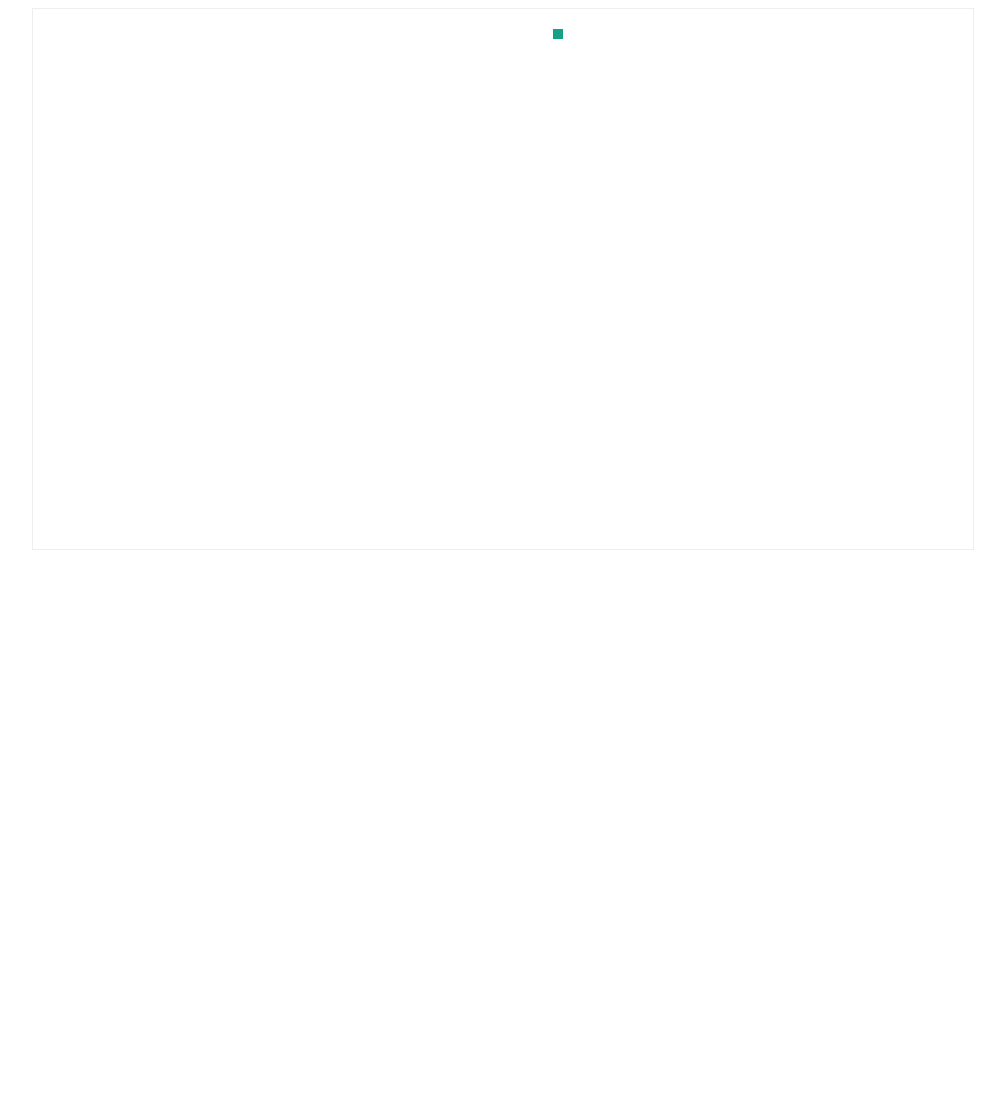
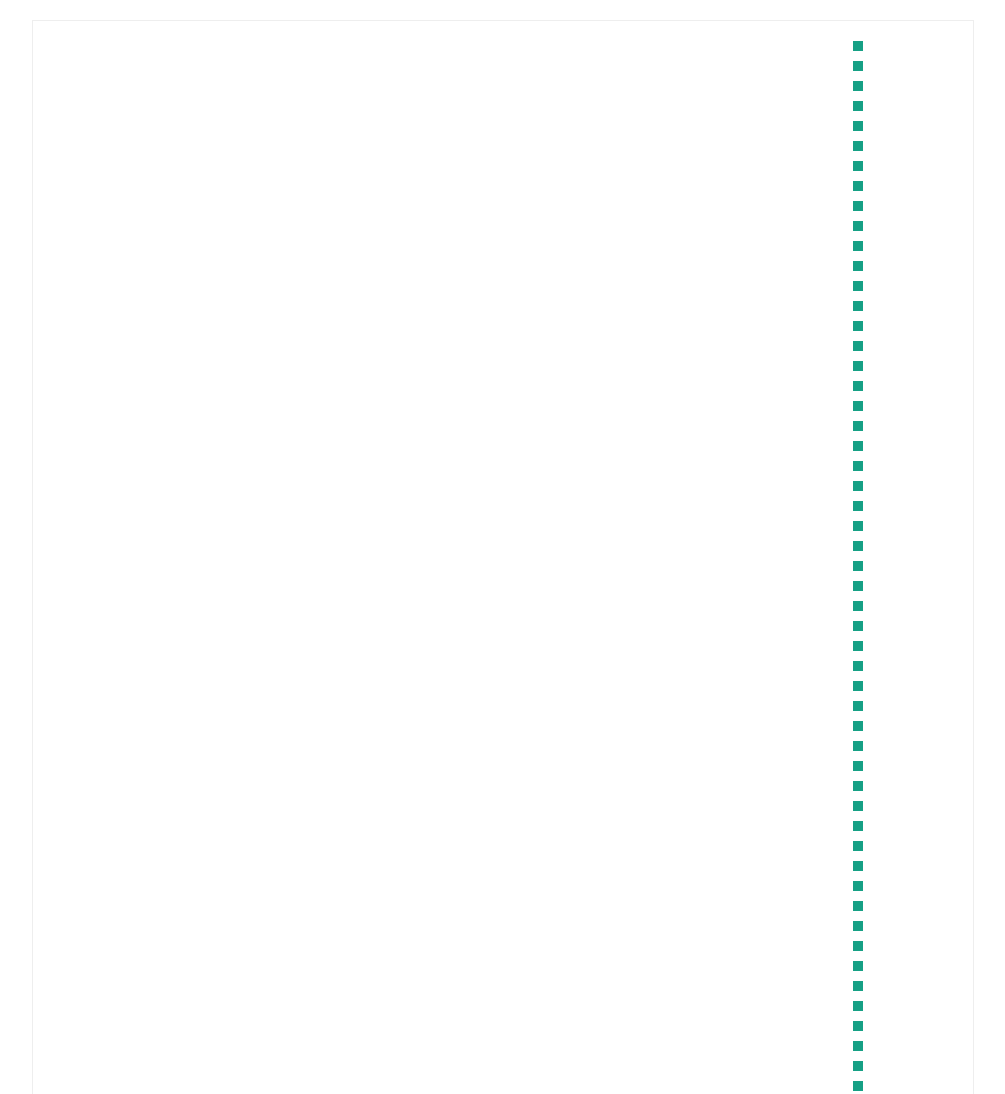
Before and after one commit to crashuniverse/move, a plain HTML site: page move.html in a window 1280 px wide. Shown: the top 1094 px of the page, without its empty margins (137-1142 px from the left). Before the commit the page ends 800 px from the top, so only its background shows below. Drawn offline with Linux system fonts and the light colour scheme.

Commit message:
render 100 squares and move them 800 times

```diff
--- a/move.css
+++ b/move.css
@@ -1,7 +1,7 @@
 .container {
   width: 900px;
   border: solid 1px #eeeeee;
-  margin: 0 auto;
+  margin: 20px auto;
   padding: 20px;
   min-height: 500px;
 }
@@ -9,5 +9,6 @@
 .square {
   width: 10px;
   height: 10px;
+  margin-bottom: 10px;
   background-color: #16a085;
 }
--- a/move.html
+++ b/move.html
@@ -5,9 +5,7 @@
   <link rel="stylesheet" type="text/css" href="move.css" />
 </head>
 <body>
-  <div class="container">
-    <div class="square"></div>
-  </div>
+  <div class="container"></div>
   <script src="move.js"></script>
 </body>
 </html>
--- a/move.js
+++ b/move.js
@@ -1,12 +1,38 @@
-const square = document.querySelector('.square');
-let times = 0;
-const moveRight = () => {
-  ++times;
-  if (times === 5) {
-    window.clearInterval(interval);
+const NUMBER_OF_SQUARES = 100;
+const TIMES_MOVE = 800;
+const MOVE_BY_PX = 1;
+
+const drawSquares = (n) => {
+  for(let i = 0; i < n; i++) {
+    const e = document.createElement('div');
+    e.className = 'square';
+    e.id = 'square' + i;
+    const container = document.querySelector('.container');
+    container.appendChild(e);
+  }
+}
+
+drawSquares(NUMBER_OF_SQUARES);
+
+const squares = document.querySelectorAll('.square');
+const times = {};
+const intervals = {};
+
+const moveRight = (square, index) => {
+  times[index] = times[index] + 1;
+  if (times[index] === TIMES_MOVE) {
+    window.clearInterval(intervals[index]);
   }
   const margin = square.style.marginLeft.split('px')[0];
-  const newMargin = Number(margin) + 100;
+  const newMargin = Number(margin) + MOVE_BY_PX;
   square.style.marginLeft = newMargin + 'px';
 };
-const interval = window.setInterval(moveRight, 1000);
+
+console.time('prepareForRender');
+squares.forEach((square, index) => {
+  times[index] = 0;
+  intervals[index] = window.setInterval(() => {
+    moveRight(square, index);
+  }, 0);
+})
+console.timeEnd('prepareForRender');
```
